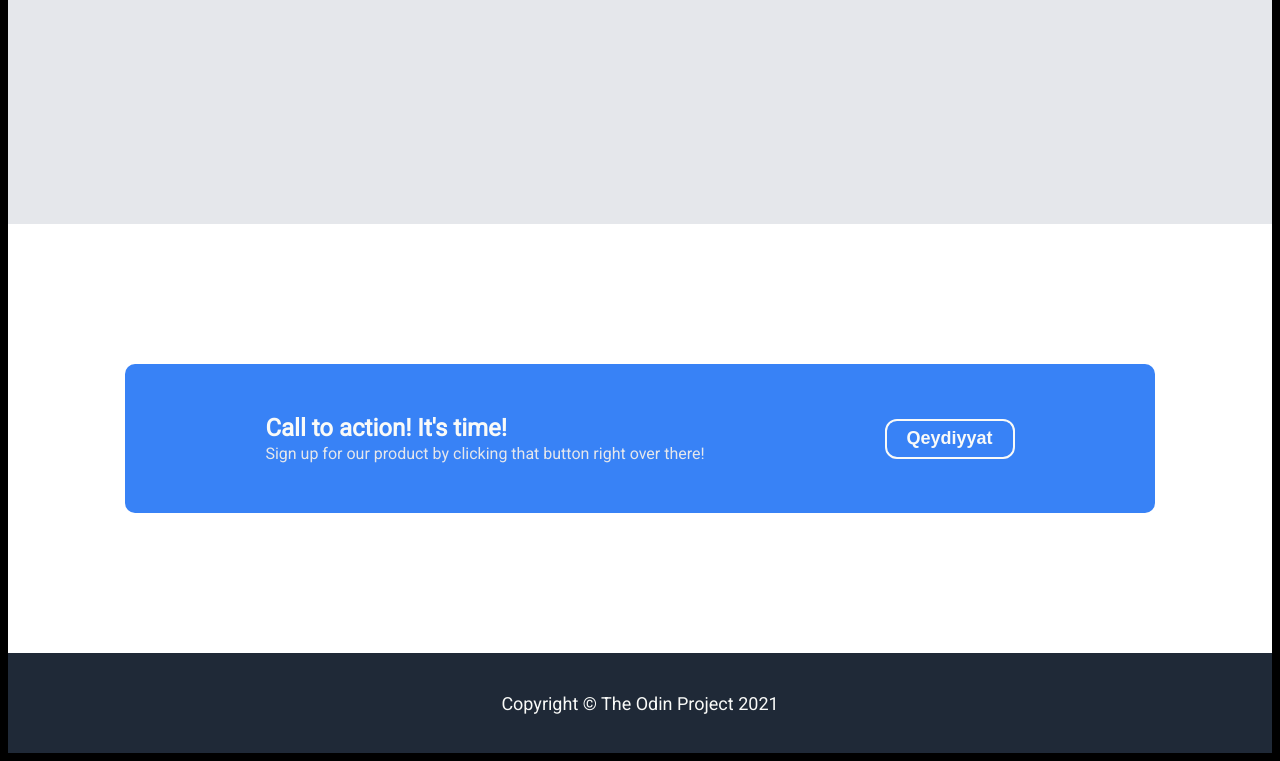
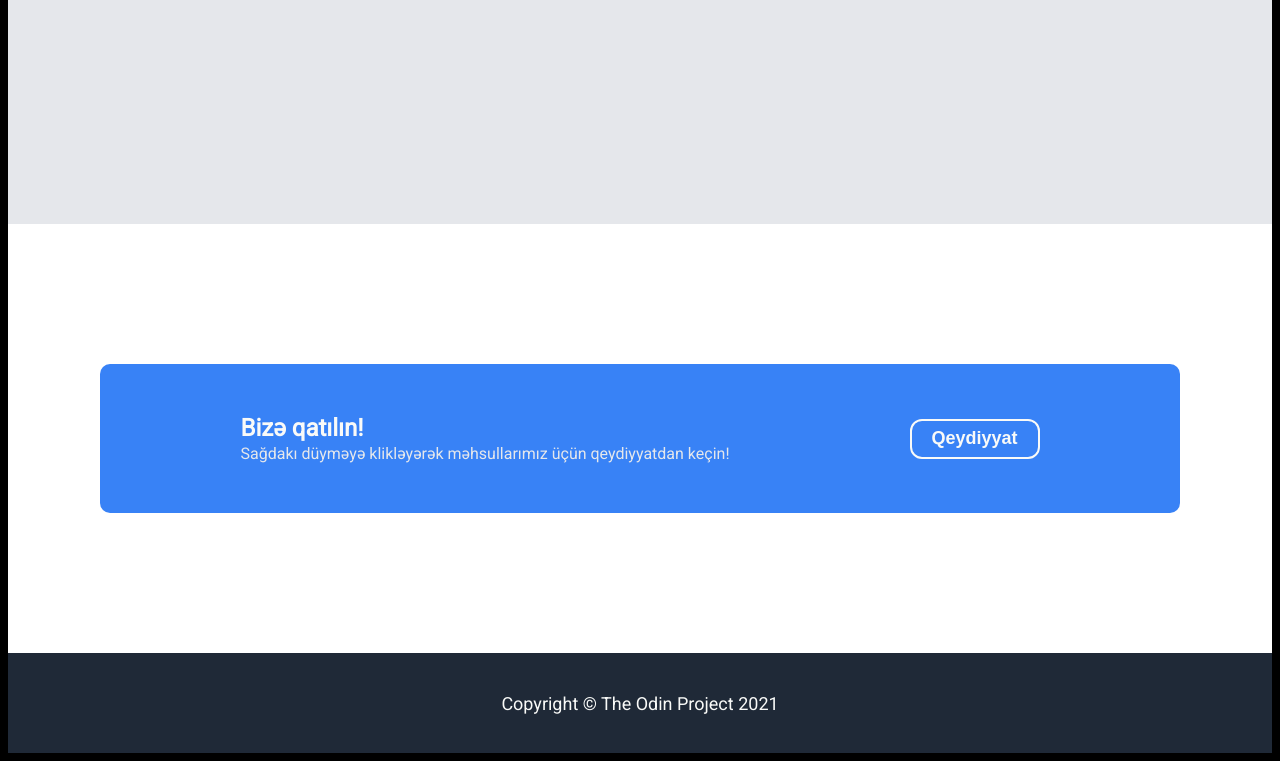
Before and after one commit to royalh23/landing-page, a plain HTML site: page index.html in a window 1280 px wide. Shown: the part 1356-2117 px from the top of the page. Drawn offline with Linux system fonts and the light colour scheme.

Commit message:
Change action text to Azerbaijani

```diff
--- a/index.html
+++ b/index.html
@@ -70,8 +70,8 @@
         <div class="fourth-section center">
             <div class="fourth-section-container">
                 <div>
-                    <div class="fourth-section-main">Call to action! It's time!</div>
-                    <div class="fourth-section-sec">Sign up for our product by clicking that button right over there!</div>
+                    <div class="fourth-section-main">Bizə qatılın!</div>
+                    <div class="fourth-section-sec">Sağdakı düyməyə klikləyərək məhsullarımız üçün qeydiyyatdan keçin!</div>
                 </div>
                 <div>
                     <button>Qeydiyyat</button>
```
